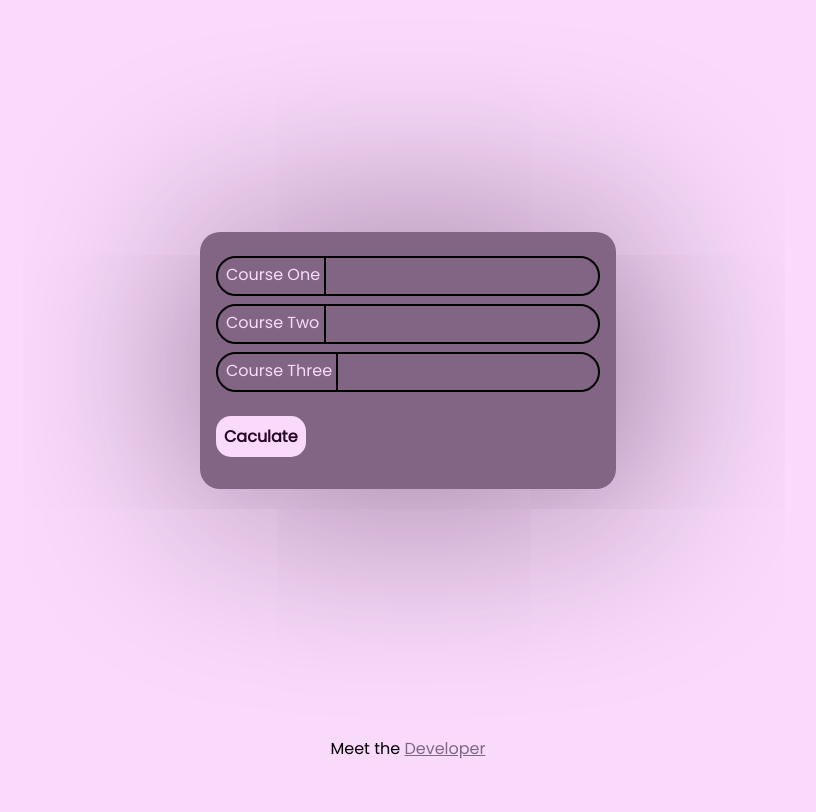
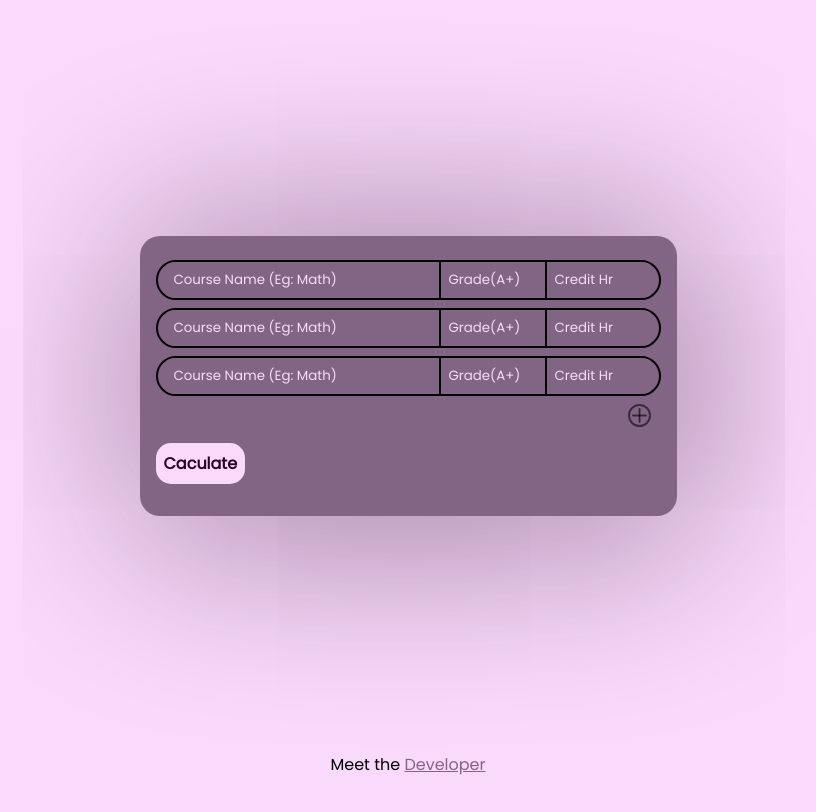
Before and after one commit to lemi-be/Grade-Calculator-App, a plain HTML site: page index.html in a window 1280 px wide. Shown: the whole page, without its empty margins (232-1048 px from the left). Drawn offline with Linux system fonts and the light colour scheme.

Commit message:
Js Added

```diff
--- a/app.js
+++ b/app.js
@@ -0,0 +1,18 @@
+const courseContainer = document.getElementsByClassName('courseContainer');
+const addSubjectBtn = document.getElementById('addSubjectBtn');
+const Grade = document.getElementById('Grade');
+const CreditHour = document.getElementById('creditHr');
+const calculateBtn = document.getElementById('calculateBtn');
+let userInput = document.getElementById('userInput');
+
+
+addSubjectBtn.addEventListener('click', function() {
+    let originalCourseDiv = document.querySelector('.courseContainer');
+    let clonedCourseDiv = originalCourseDiv.cloneNode(true);
+    userInput.appendChild(clonedCourseDiv);
+
+});
+
+calculateBtn.addEventListener('click', function() {
+
+});
--- a/index.html
+++ b/index.html
@@ -13,19 +13,27 @@
     <div class="containerLevelZero">
         <div class="containerLevelOne">
             <div class="appSpace">
-                <div class="userInput">
+                <div class="userInput" >
                     <form action="">
-                        <div class="courseOne">
-                            <label for="CourseOne">Course One</label>
-                            <input type="text" name="CourseOne" id="CourseOne">
+                        <div id="userInput">
+                            <div class="courseContainer" >
+                                <input type="text" name="CourseName" id="CourseName" placeholder="Course Name (Eg: Math)" style="border: none;">
+                                <input type="text" name="Grade" id="Grade" placeholder="Grade(A+)">
+                                <input type="text" name="creditHr" id="Grade" placeholder="Credit Hr">
+                            </div>
+                            <div class="courseContainer">
+                                <input type="text" name="CourseName" id="CourseName" placeholder="Course Name (Eg: Math)" style="border: none;">
+                                <input type="text" name="Grade" id="Grade" placeholder="Grade(A+)">
+                                <input type="text" name="creditHr" id="Grade" placeholder="Credit Hr">
+                            </div>
+                            <div class="courseContainer">
+                                <input type="text" name="CourseName" id="CourseName" placeholder="Course Name (Eg: Math)" style="border: none;">
+                                <input type="text" name="Grade" id="Grade" placeholder="Grade(A+)">
+                                <input type="text" name="creditHr" id="Grade" placeholder="Credit Hr">
+                            </div>
                         </div>
-                        <div class="courseTwo">
-                            <label for="CourseTwo">Course Two</label>
-                            <input type="text" name="CourseTwo" id="CourseTwo">
-                        </div>
-                        <div class="courseThree">
-                            <label for="CourseThree">Course Three</label>
-                            <input type="text" name="CourseThree" id="CourseThree">
+                        <div class="addSubjectIcon" id="addSubjectBtn">
+                            <img src="/Resource/plus.png" alt="Add_Subject_Icon" width="15px" id="addSubjectIcon">
                         </div>
                         <div class="calculateBtn">
                             <input type="button" value="Caculate" id="calculateBtn">
--- a/style.css
+++ b/style.css
@@ -10,13 +10,13 @@ body {
     /* This a container that contains whole things */
     min-height: 100vh;
     margin: 0;
-    padding: 0;
+    padding: 1rem 0 0 0;
 }
 
 .containerLevelOne {
     /* The Main app container */
     width: 100%;
-    height: 90vh;
+    min-height: 90vh;
     display: flex;
     justify-content: center;
     align-items: center;
@@ -41,18 +41,32 @@ body {
 }
 
 .appSpace form input {
-    max-width: 2rem;
+    /* Styling for Input */
+    max-width: fit-content;
     background-color: rgb(130, 101, 133);
     border: 0;
     border-left: 2px  solid black;
     padding: .5rem;
     color: rgb(249, 218, 252);
     font-family: 'Poppins', sans-serif;
+
+}
+.appSpace form input::placeholder {
+    color: rgb(249, 218, 252);
 }
 
-label {
+.appSpace form #Grade {
+    /* Styling for the Grade */
+    max-width: 5.5rem;
+    background-color: rgb(130, 101, 133);
+    border: 0;
+    border-left: 2px  solid black;
+    padding: .5rem;
     color: rgb(249, 218, 252);
+    font-family: 'Poppins', sans-serif;
+
 }
+
 
 input:focus,
 select:focus,
@@ -60,13 +74,15 @@ textarea:focus,
 button:focus {
     outline: none;
 }
-.courseOne, .courseTwo, .courseThree {
+
+.courseContainer {
+    display: flex;
     border: 2px solid;
     margin-block: .5rem;
     border-radius: 20px;
     padding-inline: .5rem;
     overflow: hidden;
-
+    align-items: center;
 }
 
 #calculateBtn {
@@ -83,6 +99,28 @@ button:focus {
 #calculateBtn:hover {
     box-shadow: 8px 2px  11px 1px rgb(40, 5, 44);
     cursor: pointer;
+}
+
+.addSubjectIcon {
+    /* The icon container */
+    display: flex;
+    justify-content: right;
+    margin-right: 10px;
+
+}
+
+#addSubjectIcon {
+    /* The icon it self */
+    cursor: pointer;
+    border: 2px solid rgba(0, 0, 0, 0.562);
+    padding: 2px;
+    border-radius: 100%;
+}
+
+.buttonWithImage {
+    background-color: transparent;
+    border: 0;
+    outline: 0;
 }
 
 .footer {
```
Also changed, not shown: Resource/plus.png (added).
